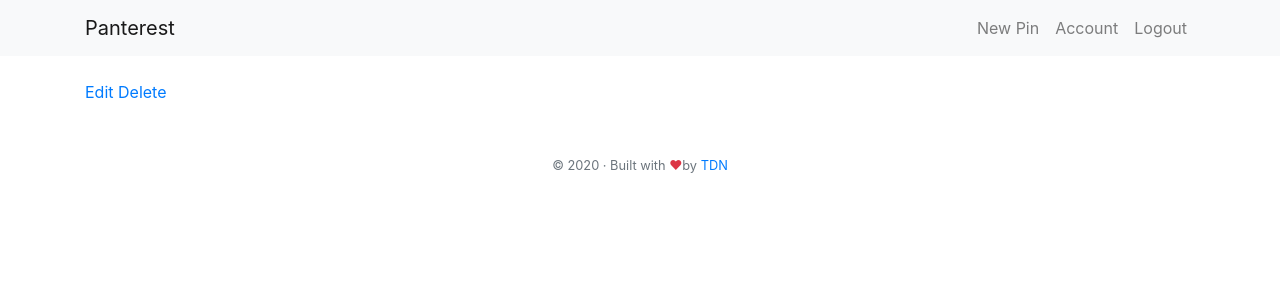
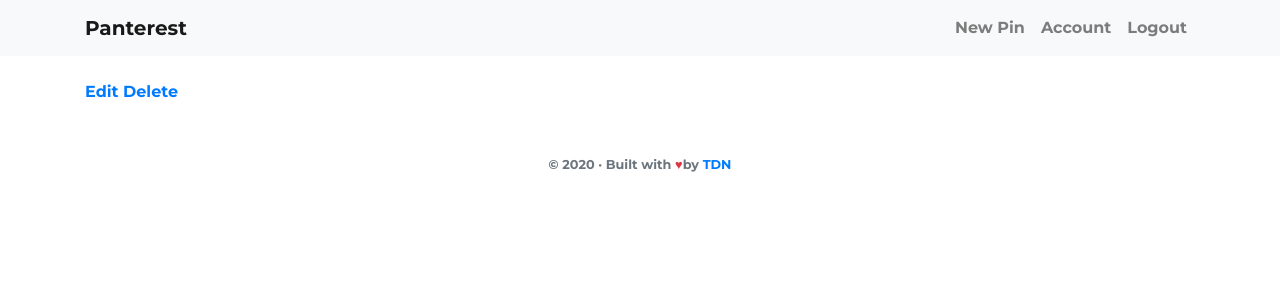
Before and after one commit to Fournier-Paul/Panterest, a Symfony app: template templates/pins/show.html.twig in a window 1280 px wide. Shown: the top 300 px of the page. Run offline with Twig, Linux system fonts and the light colour scheme; the template is opened without the code that fills it, so the values that code supplies are empty; some libraries are stand-ins or nearby versions.

Commit message:
Change font for Montserrat

```diff
--- a/templates/layouts/base.html.twig
+++ b/templates/layouts/base.html.twig
@@ -6,9 +6,14 @@
 			{% block title %}Welcome!
 			{% endblock %}
 		</title>
+		<link rel="preconnect" href="https://fonts.gstatic.com">
+        <link href="https://fonts.googleapis.com/css2?family=Montserrat:wght@700&display=swap" rel="stylesheet">
 		{% block stylesheets %}
 		<link rel="stylesheet" href="https://cdn.jsdelivr.net/npm/bootstrap@4.5.3/dist/css/bootstrap.min.css" integrity="sha384-TX8t27EcRE3e/ihU7zmQxVncDAy5uIKz4rEkgIXeMed4M0jlfIDPvg6uqKI2xXr2" crossorigin="anonymous">
 		<style>
+		html , body{
+			font-family: 'Montserrat', sans-serif;
+		}
 		.alert{
 			padding:10px;
 			color:white;
```
